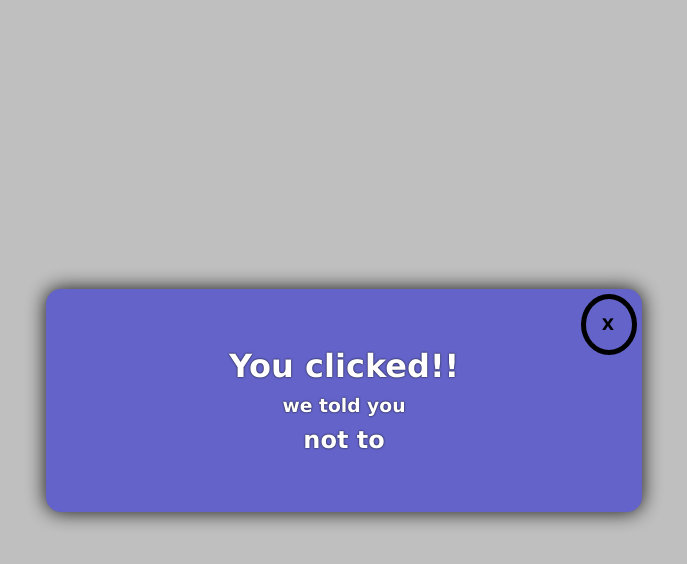
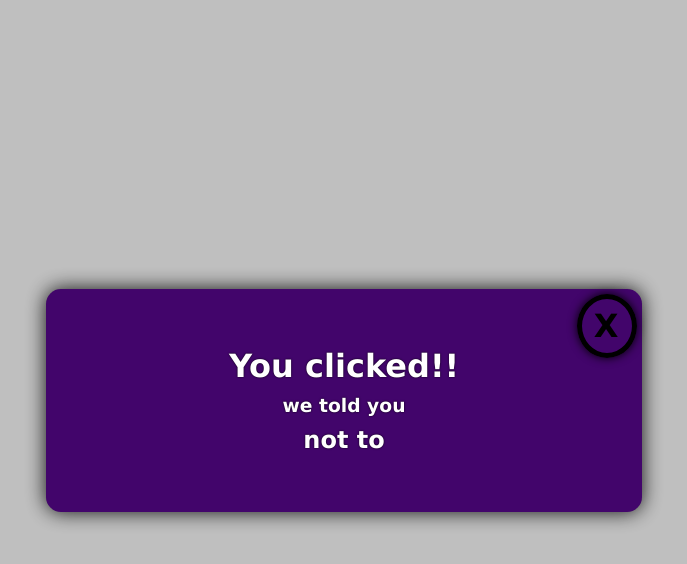
Before and after one commit to MaheshRath08/simple_Popup_Box, a plain HTML site: page index.html in a window 1280 px wide. Both pictures are taken after a click on the button "Don't Click me". Shown: the whole page, without its empty margins (296-983 px from the left). Drawn offline with Linux system fonts and the light colour scheme.

Commit message:
visual update

```diff
--- a/style.css
+++ b/style.css
@@ -16,9 +16,15 @@ button{
     letter-spacing: 2px;
     background-color: hotpink;
     color: black;
-    border: 4px solid rgb(241, 185, 213);
+    border: 4px solid rgb(233, 146, 190);
     font-weight: bold;
     border-radius: 10px;
+    box-shadow: 0 0 10px black;
+}
+button:hover{
+    background-color: rgb(34, 33, 33);
+    color: white;
+    border: none;
 }
 .popup-container{
     position: fixed;
@@ -27,7 +33,6 @@ button{
     bottom: 0;
     right: 0;
     background-color: rgba(0, 0, 0, 0.251);
-
     display: none;
     align-items: center;
     justify-content: center;
@@ -38,7 +43,7 @@ button{
 .popup{
     width: 500px;
     padding: 3rem;
-    background-color: rgb(99, 99, 201);
+    background-color: rgb(66, 5, 107);
     color: white;
     text-shadow: 0 0 2px black;
     text-align: center;
@@ -48,18 +53,19 @@ button{
 }
 .popup >* {
     margin: 10px;
+    font-family: 'Lucida Sans', 'Lucida Sans Regular', 'Lucida Grande', 'Lucida Sans Unicode', Geneva, Verdana, sans-serif;
 }
 #close{
     background-color: transparent;
-    width: fit-content;
-    height: fit-content;
+    width: 60px;
     border-radius: 50%;
-    font-size: 1rem;
+    font-size: 2rem;
     border: 5px solid black;
     position: absolute;
     right: 5px;
     top: 5px;
     margin: 0;
+    padding: 0.5rem;
 }
 #close:hover{
     background-color: red;
```
